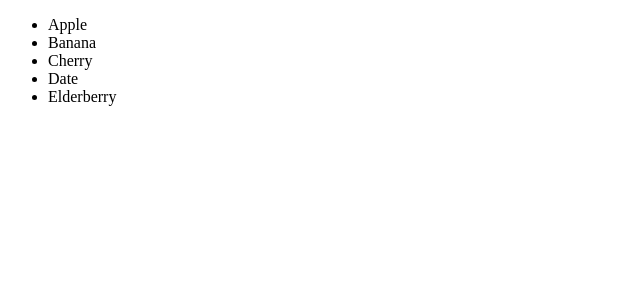
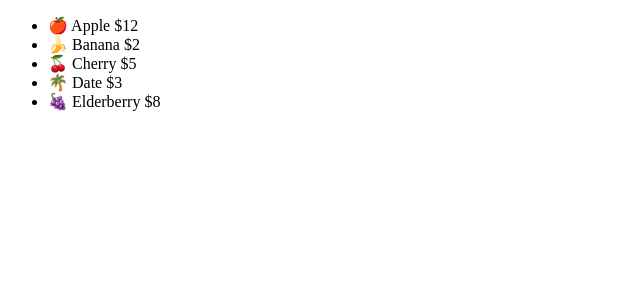
Before and after one commit to waseemriyazz/react-tut, a React (Vite) app in the folder vite-project/: page / in a window 1280 px wide. Shown: the top 300 px of the page, without its empty margins (0-640 px from the left). Built offline with nearby package versions, Linux system fonts and the light colour scheme.

Commit message:
rendeing an array of objects

```diff
--- a/vite-project/src/components/Fruits.jsx
+++ b/vite-project/src/components/Fruits.jsx
@@ -1,10 +1,19 @@
 export default function Fruits() {
-  const fruits = ["Apple", "Banana", "Cherry", "Date", "Elderberry"];
+  //   const fruits = ["Apple", "Banana", "Cherry", "Date", "Elderberry"];
+  const fruits = [
+    { key: 1, name: "Apple", emoji: "🍎", price: 12 },
+    { key: 2, name: "Banana", emoji: "🍌", price: 2 },
+    { key: 3, name: "Cherry", emoji: "🍒", price: 5 },
+    { key: 4, name: "Date", emoji: "🌴", price: 3 },
+    { key: 5, name: "Elderberry", emoji: "🍇", price: 8 },
+  ];
   return (
     <div>
       <ul>
         {fruits.map((fruit) => (
-          <li key={fruit}>{fruit}</li>
+          <li key={fruit.key}>
+            {fruit.emoji} {fruit.name} ${fruit.price}
+          </li>
         ))}
       </ul>
     </div>
```
